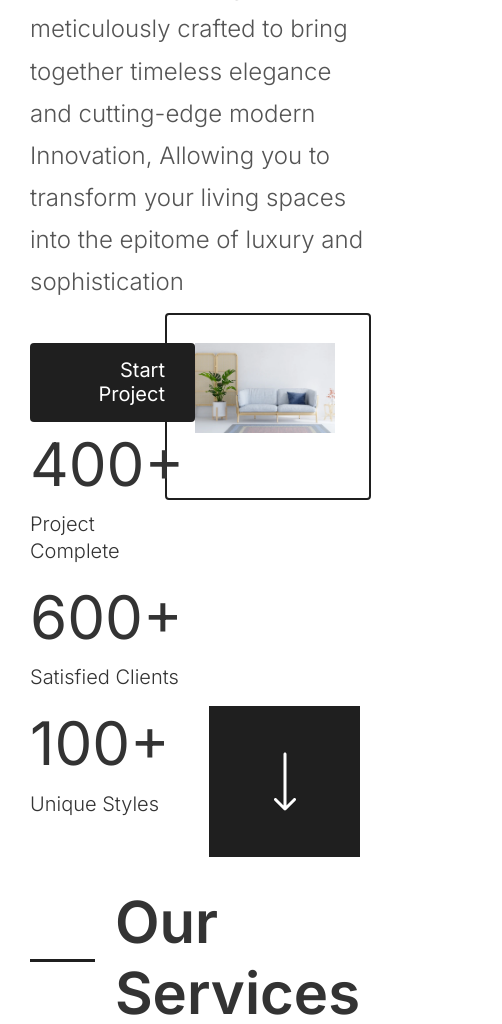
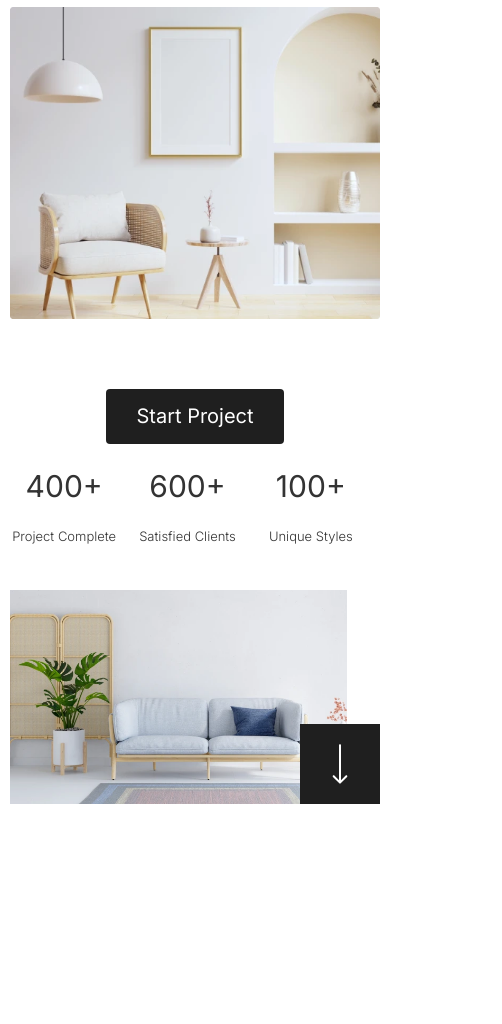
Before and after one commit to mohamedkbx/VivaDecor-Interior-Design, a plain HTML site: page index.html in a window 390 px wide. Shown: the part 487-1511 px from the top of the page, 502 px wide, since content can reach past the window. After the commit the page ends 1321 px from the top, so only its background shows below. Drawn offline with nearby package versions, Linux system fonts and the light colour scheme.

Commit message:
feat: finish hero section responsive design

```diff
--- a/index.html
+++ b/index.html
@@ -85,7 +85,7 @@
       <section class="hero section-padding">
         <div class="hero-row-1">
           <div class="hero__text">
-            <h1 class="primary-heading">Interior Design</h1>
+            <h1 class="primary-heading hero-heading">Interior Design</h1>
             <p class="hero__paragraph">
               Step into a world where the art of Interior Design is meticulously crafted to bring
               together timeless elegance and cutting-edge modern Innovation, Allowing you to
@@ -101,38 +101,38 @@
           </div>
         </div>
         <div class="hero-row-2">
-          <div class="row text-left py-5">
-            <div class="hero__btn">
+          <div class="row  text-lg-left  py-5">
+            <div class="hero__btn mb-md-5 mb-sm-4 d-flex justify-content-center justify-content-lg-start align-items-start">
               <button type="button" class="custom-btn px-5 py-4">Start Project</button>
             </div>
-            <div class="hero-status row align-content-center">
-              <div class="col-md-4 text-left">
+            <div class="hero-status  text-sm-center text-lg-start row align-content-center">
+              <div class="col-4  text-left">
                 <h2 class="status-heading">400+</h2>
                 <p class="status-desc">Project Complete</p>
               </div>
-              <div class="col-md-4 text-left">
+              <div class="col-4  text-left">
                 <h2 class="status-heading">600+</h2>
                 <p class="status-desc">Satisfied Clients</p>
               </div>
-              <div class="col-md-4 text-left">
+              <div class="col-4  text-left">
                 <h2 class="status-heading">100+</h2>
                 <p class="status-desc">Unique Styles</p>
               </div>
             </div>
           </div>
-          <div class="hero__img custom-img pt-5 text-start">
+          <div class="hero__img custom-img pt-sm-0 pt-lg-5 text-start">
             <img
               src="./assets/images/Hero-img-2.webp"
               alt="Interior Design"
               class="img-fluid text-end hero-img-2"
             />
-            <div class="arrow-down">
+            <div class="arrow-down ">
               <img src="./assets/icons/Arrow 1.svg" alt="arrow" />
             </div>
           </div>
         </div>
       </section>
-      <section class="services padding-bottom">
+      <!-- <section class="services padding-bottom">
         <div class="services__heading pb-5">
           <span class="dash"></span>
           <h2 class="secondary-heading">Our Services</h2>
@@ -351,7 +351,7 @@
           </ul>
         </div>
       </div>
-    </footer>
+    </footer> -->
     <script
       src="https://cdn.jsdelivr.net/npm/bootstrap@5.3.3/dist/js/bootstrap.bundle.min.js"
       integrity="sha384-YvpcrYf0tY3lHB60NNkmXc5s9fDVZLESaAA55NDzOxhy9GkcIdslK1eN7N6jIeHz"
--- /dev/null
+++ b/style/components/hero.css
@@ -0,0 +1,85 @@
+/* hero*/
+.hero__paragraph {
+  font-size: 2.4rem;
+  font-weight: 300;
+  width: 80%;
+  line-height: 4.212rem;
+  text-align: left;
+  color: var(--color-gray);
+  text-underline-position: from-font;
+  text-decoration-skip-ink: none;
+}
+
+.hero-row-1 {
+  display: grid;
+  grid-template-columns: 2fr 1fr;
+}
+
+.hero-row-2 {
+  display: grid;
+  grid-template-columns: 1fr 1fr;
+}
+
+@media screen and (max-width: 1200px) {
+  .hero-heading {
+    font-size: 1.5rem;
+    font-weight: 300;
+    width: 100%;
+    line-height: 2rem;
+  }
+  .hero-row-1 {
+    display: grid;
+    grid-template-columns: 1fr 1fr;
+  }
+  .hero-row-2 {
+    display: grid;
+    grid-template-columns: 1fr 1fr;
+  }
+}
+
+.hero__img {
+  position: relative;
+}
+.custom-img::before {
+  position: absolute;
+  content: "";
+  width: 20.6rem;
+  height: 18.7rem;
+  border: 2px solid var(--color-black);
+  border-radius: 4px;
+  top: 0;
+  left: -3rem;
+  z-index: -1;
+}
+
+.hero__btn {
+  font-size: 2.4rem;
+  font-weight: 600;
+  line-height: 29.05px;
+  text-align: left;
+}
+.status-heading {
+  font-size: 6rem;
+  font-weight: 400;
+  line-height: 8.472rem;
+}
+.status-desc {
+  font-family: Inter;
+  font-size: 2rem;
+  font-weight: 300;
+  line-height: 2.663rem;
+}
+.hero-img-2 {
+  width: 85%;
+}
+.arrow-down {
+  position: absolute;
+  width: 151px;
+  height: 151px;
+  background-color: var(--color-black);
+  right: 0;
+  bottom: 0;
+  display: flex;
+  justify-content: center;
+  align-items: center;
+}
--- a/style/style.css
+++ b/style/style.css
@@ -143,7 +143,6 @@ body {
   line-height: 8.472rem;
 }
 .status-desc {
-  font-family: Inter;
   font-size: 2rem;
   font-weight: 300;
   line-height: 2.663rem;
@@ -153,8 +152,8 @@ body {
 }
 .arrow-down {
   position: absolute;
-  width: 151px;
-  height: 151px;
+  width: 15.1rem;
+  height: 15.1rem;
   background-color: var(--color-black);
   right: 0;
   bottom: 0;
@@ -162,6 +161,8 @@ body {
   justify-content: center;
   align-items: center;
 }
+
+/*hero end*/
 .padding-bottom {
   padding-bottom: 13.3rem;
 }
@@ -360,9 +361,9 @@ body {
   color: #d1d1d1;
 }
 
-@media screen and (max-width: 900px) {
+@media screen and (max-width: 1300px) {
   body {
-    padding: 0;
+    padding-top: 2rem;
   }
   .section-padding {
     padding: 3rem 0;
@@ -371,3 +372,112 @@ body {
     padding: 0 3rem;
   }
 }
+
+/*hero responsive*/
+
+@media screen and (max-width: 1220px) {
+  .primary-heading {
+    font-size: 7rem;
+    font-weight: 500;
+    width: 100%;
+    line-height: 12.096rem;
+    text-align: left;
+    color: var(--color-black);
+    text-underline-position: from-font;
+    text-decoration-skip-ink: none;
+  }
+  .hero__paragraph {
+    font-size: 2rem;
+    font-weight: 300;
+    width: 90%;
+    line-height: 4.212rem;
+  }
+  .hero-row-1 {
+    display: grid;
+    grid-template-columns: 1fr 1fr;
+    margin-bottom: 4rem;
+  }
+  .hero-row-2 {
+    display: grid;
+    grid-template-columns: 1fr 1fr;
+  }
+  .status-heading {
+    font-size: 5rem;
+    font-weight: 400;
+    line-height: 6.472rem;
+  }
+  .status-desc {
+    font-size: 1.8rem;
+    font-weight: 300;
+    line-height: 2.663rem;
+  }
+}
+
+@media (max-width: 970px) {
+  .hero-row-1 {
+    display: grid;
+    grid-template-columns: 1fr;
+    margin-bottom: 4rem;
+  }
+  .hero-row-2 {
+    display: grid;
+    grid-template-columns: 1fr;
+  }
+  .primary-heading {
+    text-align: center;
+  }
+  .hero__paragraph {
+    text-align: center;
+    width: 100%;
+  }
+
+  .hero__img {
+    position: relative;
+    text-align: center;
+    width: 100%;
+  }
+  .custom-img::before {
+    display: none;
+  }
+}
+@media (max-width: 426px) {
+  .primary-heading {
+    font-size: 4.5rem;
+    line-height: 8rem;
+  }
+  .hero__paragraph {
+    width: 100%;
+  }
+  .status-heading {
+    margin-top: 1rem;
+    font-size: 3rem;
+    line-height: 6.472rem;
+  }
+  .status-desc {
+    font-size: 1.3rem;
+    line-height: 2.663rem;
+  }
+  .hero-status {
+    text-align: center;
+  }
+  .global-padding {
+    padding: 0 1rem;
+  }
+  .hero-img-2 {
+    width: 91%;
+  }
+  .arrow-down {
+    position: absolute;
+    width: 8rem;
+    height: 8rem;
+    background-color: var(--color-black);
+    right: 0;
+    bottom: 0;
+    display: flex;
+    justify-content: center;
+    align-items: center;
+  }
+  .arrow-down img {
+    height: 50%;
+  }
+}
```
